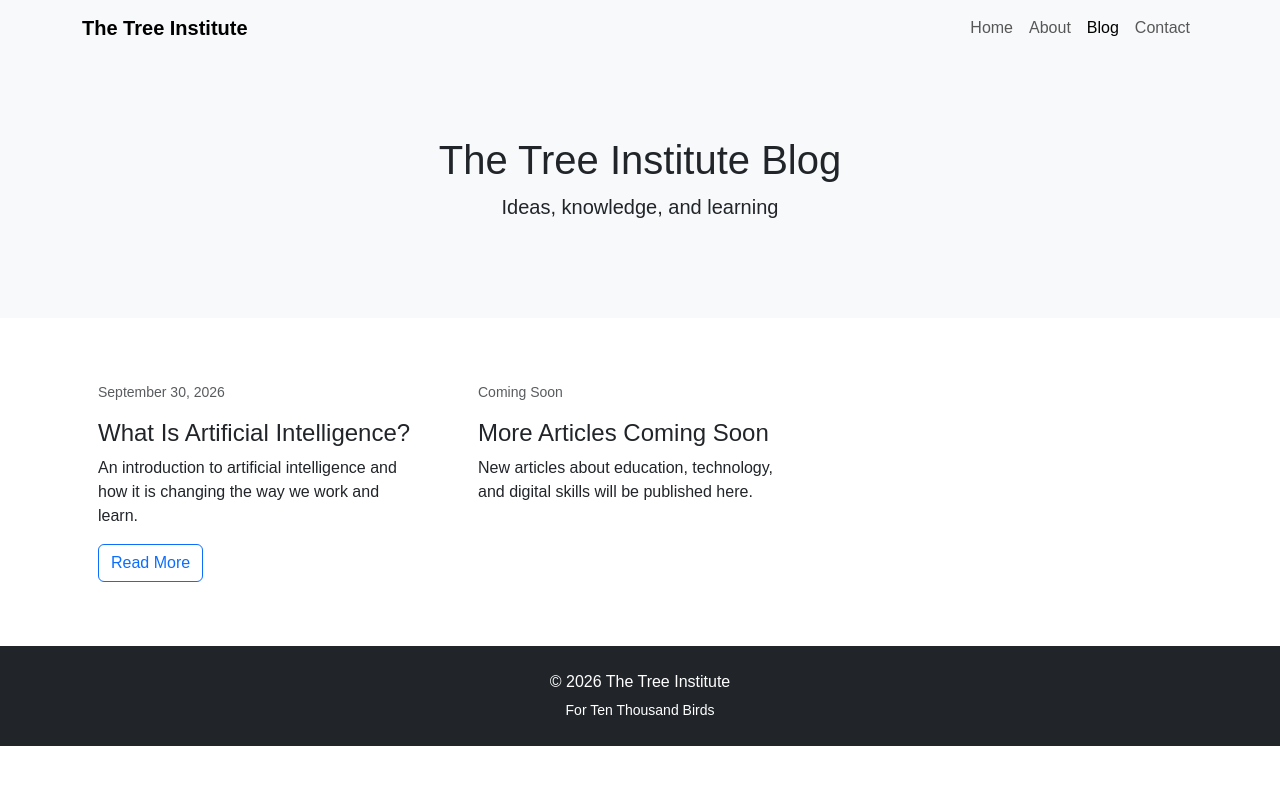
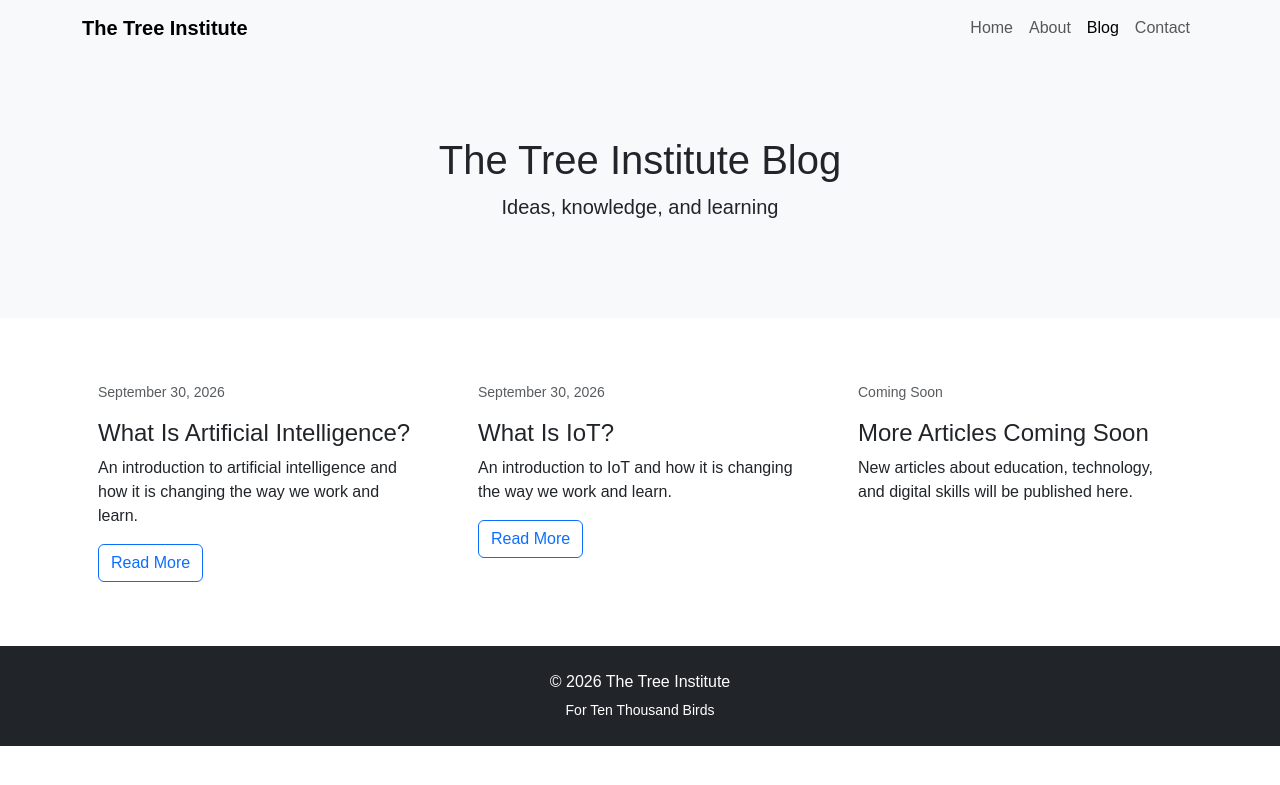
Before and after one commit to minnswe/The-Tree-Academy, a Jekyll site: the page blog_.html, which Jekyll copies as it is, in a window 1280 px wide. Shown: the top 785 px of the page. Built offline with Jekyll 4.4.1, drawn with Linux system fonts in a browser that asks for light colours.

Commit message:
Add blog post on IoT introduction
Added a new blog post about IoT with a summary and link.

```diff
--- a/blog_.html
+++ b/blog_.html
@@ -119,6 +119,39 @@
 
                 </div>
 
+                <!-- Post 2 -->
+                <div class="col-md-6 col-lg-4">
+
+                    <article class="card h-100">
+
+                        <div class="card-body">
+
+                            <p class="text-muted small">
+                                September 30, 2026
+                            </p>
+
+                            <h2 class="h4">
+                                What Is IoT?
+                            </h2>
+
+                            <p>
+                                An introduction to IoT and how it is changing
+                                the way we work and learn.
+                            </p>
+
+                            <a
+                                href="posts/post-2.html"
+                                class="btn btn-outline-primary">
+
+                                Read More
+
+                            </a>
+
+                        </div>
+
+                    </article>
+
+                </div>
 
                 <!-- Future Post -->
                 <div class="col-md-6 col-lg-4">
```
